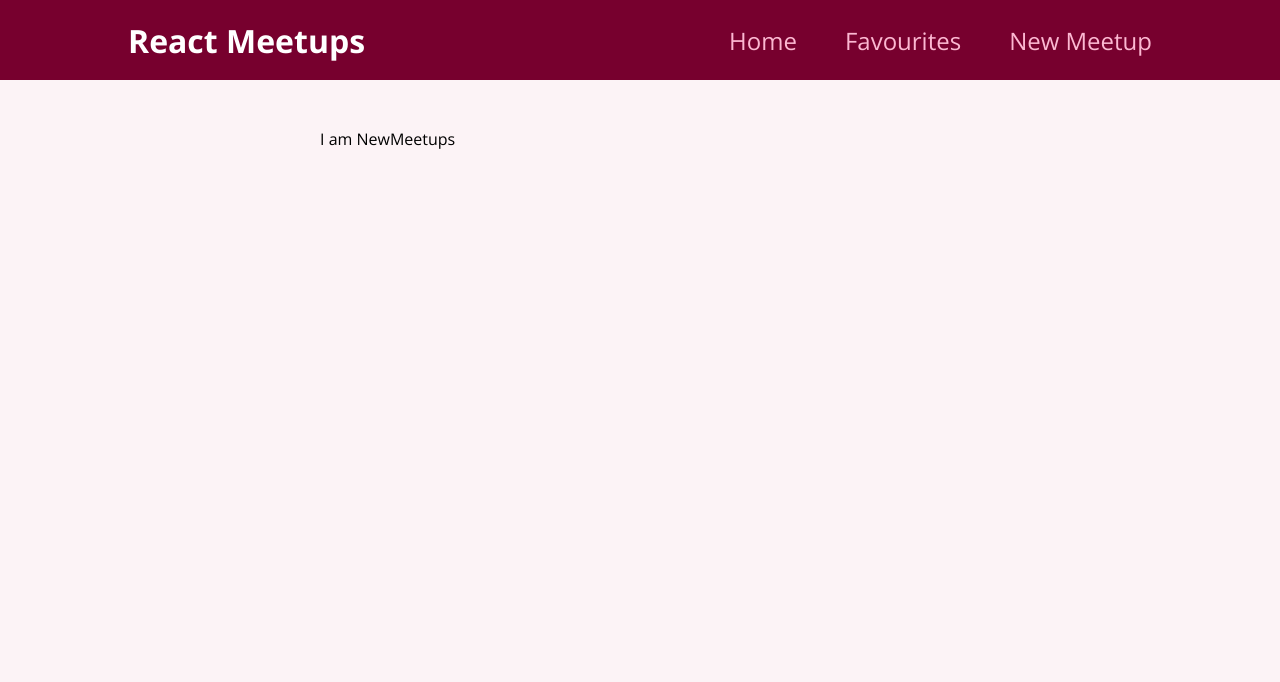
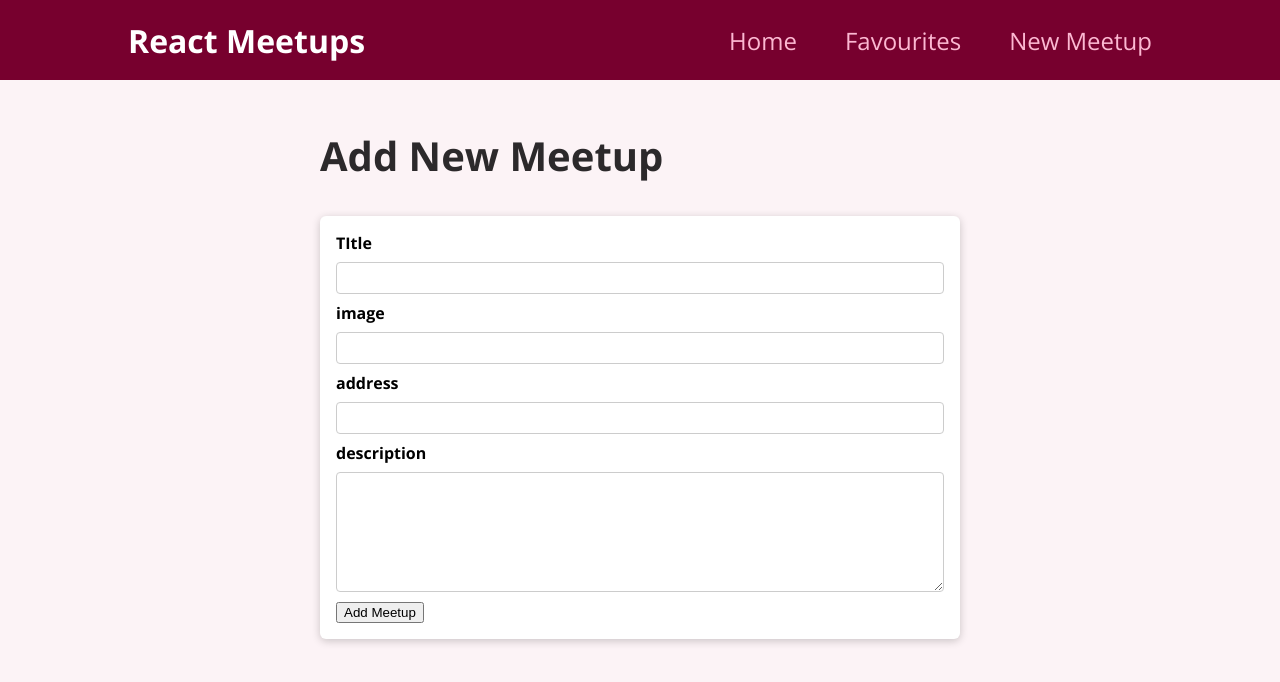
Before and after one commit to CD-Mackay/react-example, a React (Create React App) app: page /newmeetup in a window 1280 px wide. Shown: the top 682 px of the page. Built offline with nearby package versions, Linux system fonts and the light colour scheme.

Commit message:
build/style meetup form

```diff
--- /dev/null
+++ b/src/components/meetups/NewMeetupForm.js
@@ -0,0 +1,32 @@
+import classes from './NewMeetupForm.module.css';
+import Card from '../ui/Card';
+
+function NewMeetupForm() {
+  return(
+    <Card>
+      <form className={classes.form}>
+        <div className={classes.control}>
+          <label htmlFor="title">TItle</label>
+          <input type="text" required id="title" />
+        </div>
+        <div className={classes.control}>
+          <label htmlFor="image">image</label>
+          <input type="url" required id="image" />
+        </div>
+        <div className={classes.control}>
+          <label htmlFor="address">address</label>
+          <input type="text" required id="address" />
+        </div>
+        <div className={classes.control}>
+          <label htmlFor="description">description</label>
+          <textarea id="description" required rows="5"></textarea>
+        </div>
+        <div className={classes.action}>
+          <button>Add Meetup</button>
+        </div>
+      </form>
+    </Card>
+  )
+};
+
+export default NewMeetupForm;
--- /dev/null
+++ b/src/components/meetups/NewMeetupForm.module.css
@@ -0,0 +1,45 @@
+.form {
+  padding: 1rem;
+}
+
+.control {
+  margin-bottom: 0.5rem;
+}
+
+.control label {
+  display: block;
+  font-weight: bold;
+  margin-bottom: 0.5rem;
+}
+
+.control input,
+.control textarea {
+  display: block;
+  font: inherit;
+  border-radius: 4px;
+  border: 1px solid #ccc;
+  padding: 0.25rem;
+  width: 100%;
+}
+
+.actions {
+  margin-top: 1rem;
+  text-align: right;
+}
+
+.actions button {
+  font: inherit;
+  cursor: pointer;
+  background-color: #77002e;
+  color: white;
+  padding: 0.5rem 1.5rem;
+  border: 1px solid #77002e;
+  border-radius: 4px;
+  font-weight: bold;
+}
+
+.actions button:hover,
+.actions button:active {
+  background-color: #a50e48;
+  border-color: #a50e48;
+}
--- a/src/pages/NewMeetup.js
+++ b/src/pages/NewMeetup.js
@@ -1,6 +1,11 @@
+import NewMeetupForm from "../components/meetups/NewMeetupForm";
+
 function NewMeetups() {
   return (
-    <div>I am NewMeetups</div>
+    <section>
+      <h1>Add New Meetup</h1>
+      <NewMeetupForm  />
+    </section>
   )
 };
 
```
